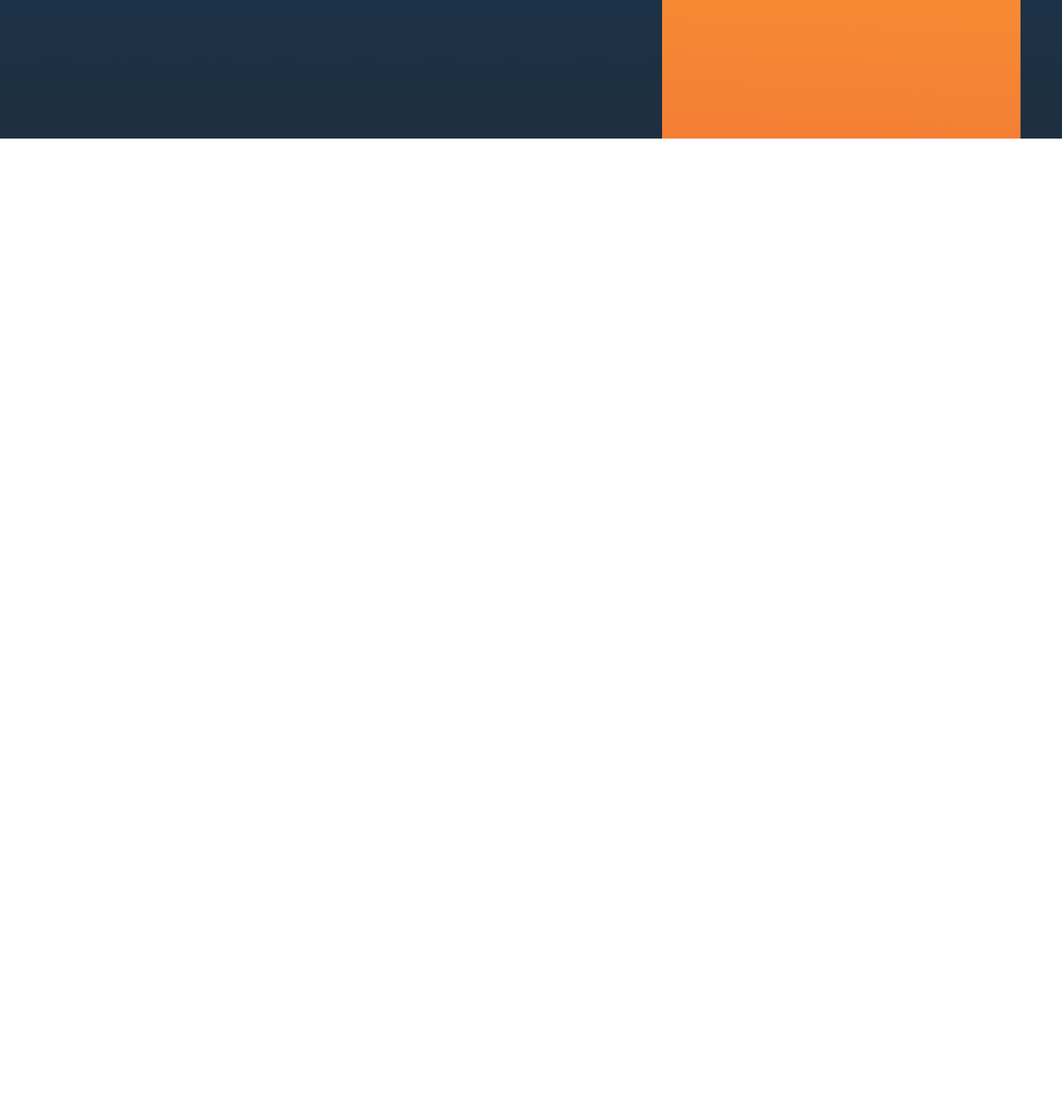
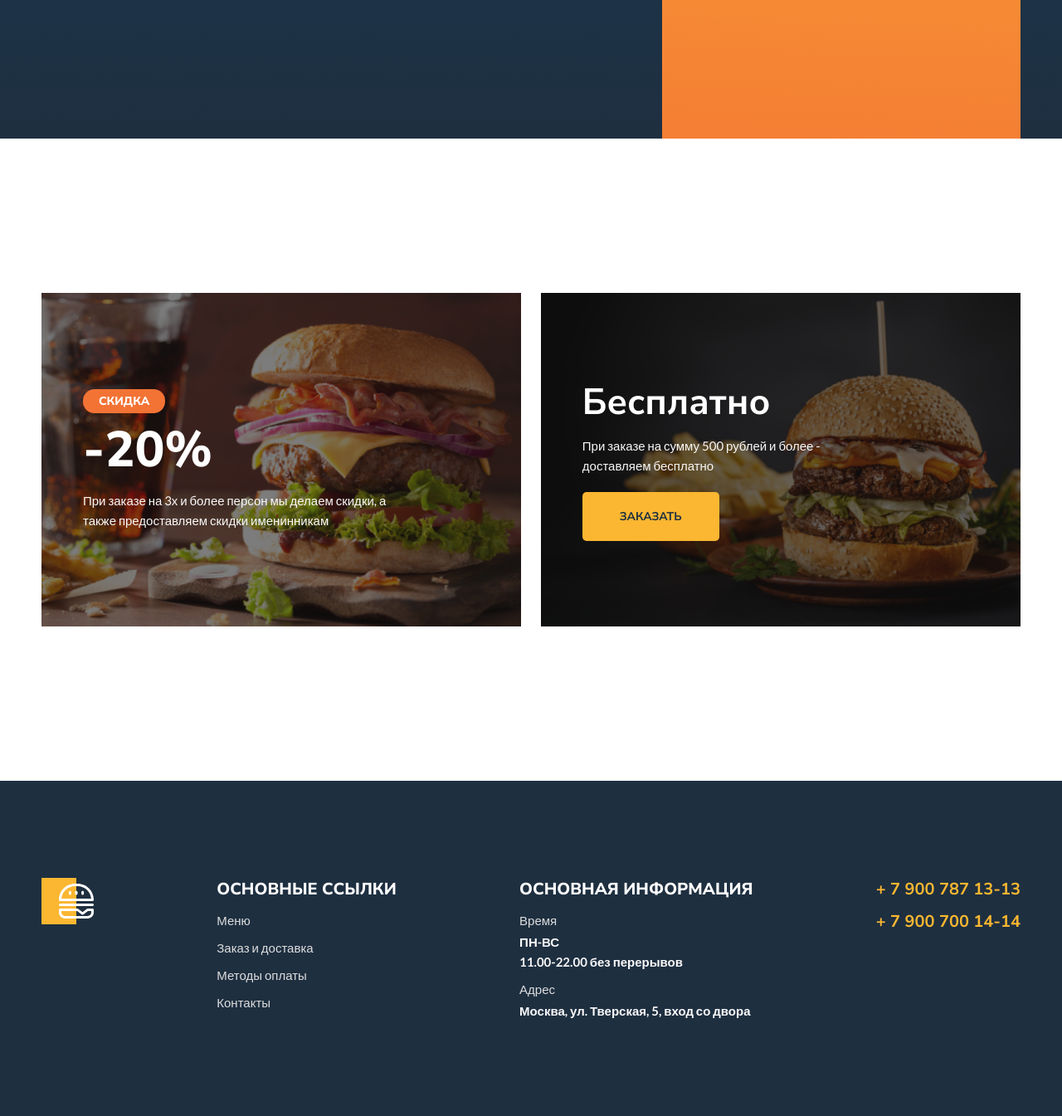
Before and after one commit to VikaMaikevich/Burger, a plain HTML site: page index.html in a window 1280 px wide. Shown: the part 655-2000 px from the top of the page at 83% size. Before the commit the page ends 822 px from the top, so only its background shows below. Drawn offline with Linux system fonts and the light colour scheme.

Commit message:
Update index.html

```diff
--- a/index.html
+++ b/index.html
@@ -7,7 +7,7 @@
     <title>BuRgeR</title>
     <link rel="preconnect" href="https://fonts.googleapis.com">
     <link rel="preconnect" href="https://fonts.gstatic.com" crossorigin>
-    <link href="https://fonts.googleapis.com/css2?family=Lato&family=Nunito+Sans:wght@700;800&display=swap" rel="stylesheet">
+    <link href="https://fonts.googleapis.com/css2?family=Lato:wght@400;700&family=Nunito+Sans:wght@700;800&display=swap" rel="stylesheet">
     <link rel="stylesheet" href="style/main.css">
   </head>
   <body>
@@ -27,5 +27,54 @@
             </div>
           </div>
       </div>
+      <div class="promo">
+        <div class="conteiner">
+          <div class="promo-left">
+            <p class="sale">Скидка</p>
+            <p class="cost">-20%</p>
+            <p class="discription">При заказе на 3х и более персон мы делаем скидки, а также предоставляем скидки именинникам</p>
+          </div>
+          <div class="promo-right">
+            <p class="free">Бесплатно</p>
+            <p class="discription">При заказе на сумму 500 рублей и более - доставляем бесплатно</p>
+            <a href="#">заказать</a>
+          </div>
+        </div>
+    </div>
+    <div class="footer">
+      <div class="conteiner">
+        <div class="item">
+          <img class="logo" src="image/Logo.svg" alt="Logo">
+        </div>
+        <div class="item">
+          <h2>Основные ссылки</h2>
+          <ul>
+            <li><a href="">Меню</a></li>
+            <li><a href="">Заказ и доставка</a></li>
+            <li><a href="">Методы оплаты</a></li>
+            <li><a href="">Контакты</a></li>
+          </ul>
+        </div>
+        <div class="item">
+          <h2>Основная информация</h2>
+          <ul>
+            <li>
+              <span>Время</span>
+              ПН-ВС<br>
+              11.00-22.00 без перерывов
+            </li>
+            <li> <span>Адрес</span>
+            Москва, ул. Тверская, 5, вход со двора
+            </li>
+          </ul>
+        </div>
+        <div class="tel">
+          <ul>
+            <li>+ 7 900 787 13-13</li>
+            <li>+ 7 900 700 14-14</li>
+          </ul>
+        </div>
+      </div>
+    </div>
   </body>
 </html>
```
